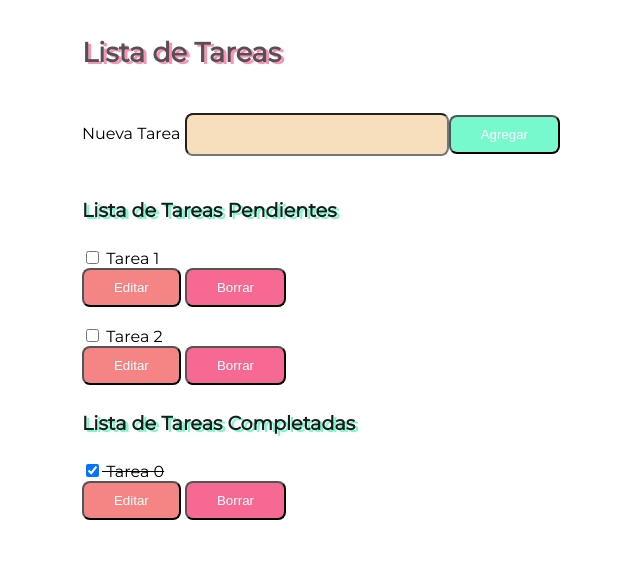
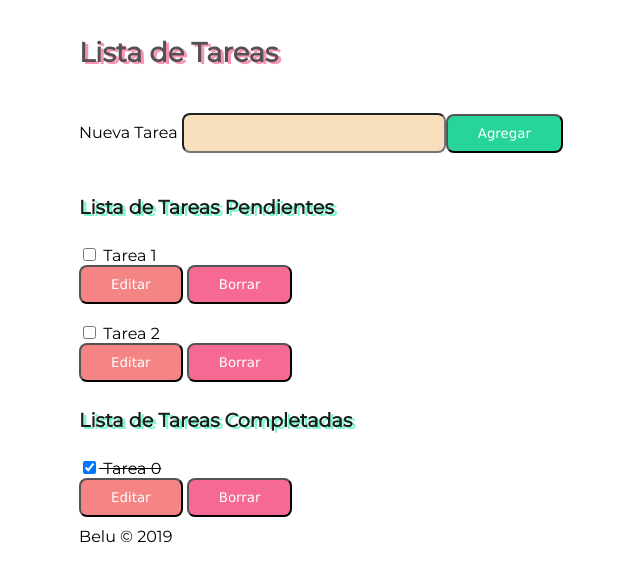
Before and after one commit to beluem/listatareas, a plain HTML site: page index.html in a window 1280 px wide. Shown: the whole page, without its empty margins (319-959 px from the left). Drawn offline with Linux system fonts and the light colour scheme.

Commit message:
commit 5

```diff
--- a/index.html
+++ b/index.html
@@ -36,6 +36,7 @@
         }
         .edit, .delete, .add, .text{
             border-radius: 8px;
+            font-family: 'Lucida Sans', 'Lucida Sans Regular', sans-serif;
             color: white;
             text-align: center;
             text-decoration: none;
@@ -52,7 +53,7 @@
 
         }
         .add {
-            background-color: rgb(120, 248, 205);
+            background-color: rgb(39, 212, 154);
         }
         .edit:hover , .delete:hover, .add:hover, .text:hover {
             background-color: #ebc6e0;
@@ -63,7 +64,7 @@
             margin: 0%;
             text-align: left;
             width:200px;
-            height:19px;
+            height:16px;
         }
     </style>
 </head>
@@ -105,6 +106,10 @@
                     <button class="edit">Editar</button>
                     <button class="delete">Borrar</button></li>
         </ul>
+        <footer>
+            Belu © 2019
+        </footer>
     </div>
+
 </body>
 </html>
```
